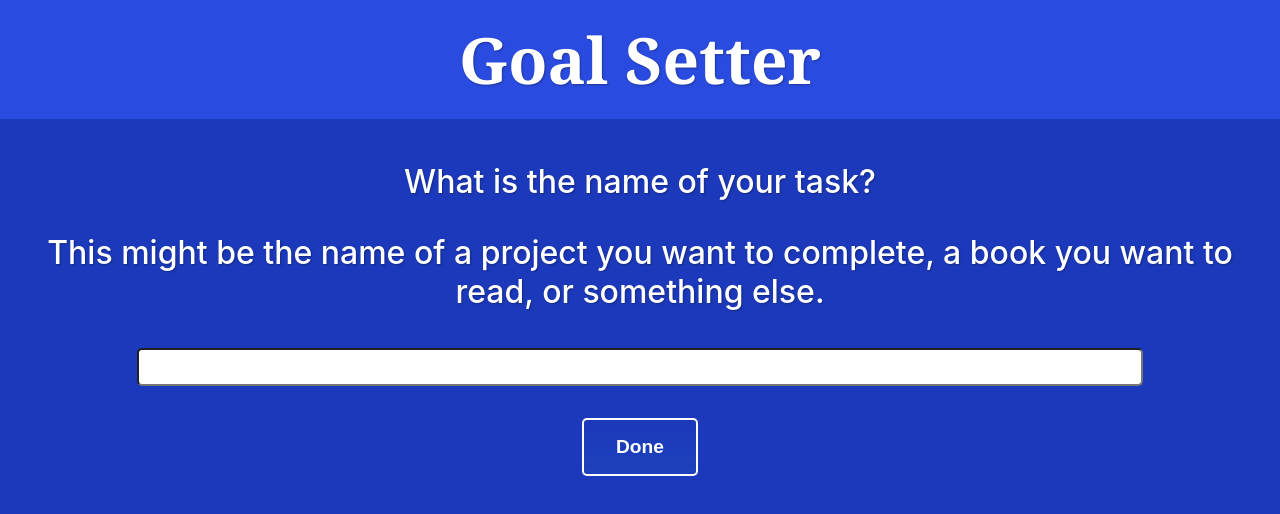
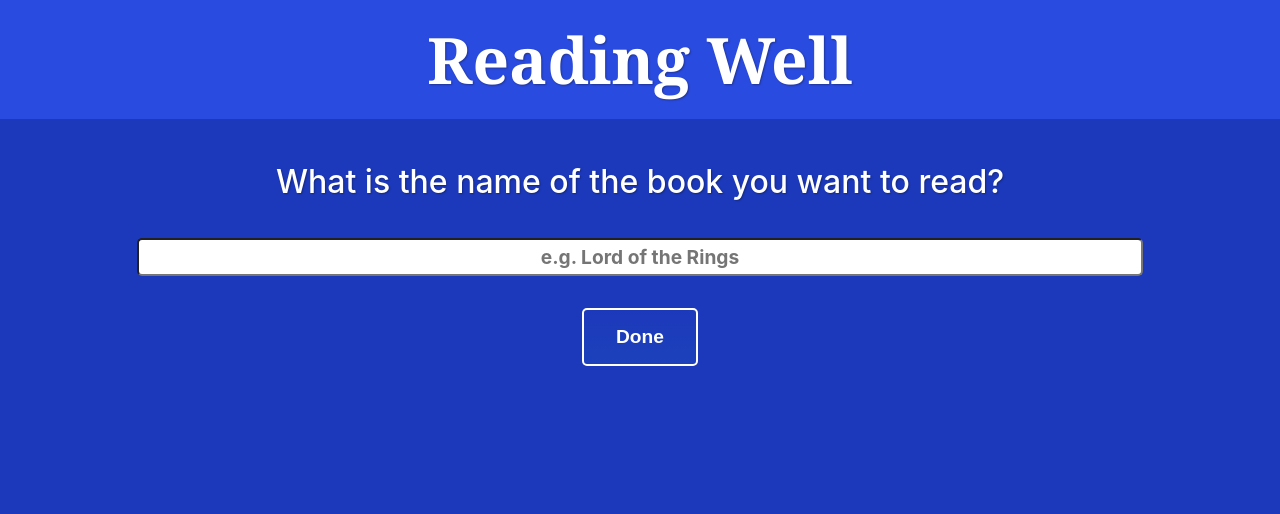
Before and after one commit to joseph-ford10/goal-setter, a React (Create React App) app: page /form in a window 1280 px wide. Shown: the top 514 px of the page. Built offline with nearby package versions, Linux system fonts and the light colour scheme.

Commit message:
Change text to reflect app focus

```diff
--- a/src/DailyTargetInput.js
+++ b/src/DailyTargetInput.js
@@ -4,7 +4,7 @@ import DoneButton from './DoneButton'
 function DailyTargetInput({ inputData, handleChange, formProgressSetter }) {
   return (
     <div className="fadeIn">
-      <p>How many {inputData.unitsName} per day can you do?</p>
+      <p>How many {inputData.unitsName} per day can you read?</p>
       <input
         type="number"
         name="unitsPerDay"
--- a/src/Heading.js
+++ b/src/Heading.js
@@ -1,7 +1,7 @@
 import React from 'react'
 
 function Heading() {
-  return <h1>Goal Setter</h1>
+  return <h1>Reading Well</h1>
 }
 
 export default Heading
--- a/src/StartDateInput.js
+++ b/src/StartDateInput.js
@@ -4,7 +4,7 @@ import DoneButton from './DoneButton'
 function StartDateInput({ inputData, handleChange, formProgressSetter }) {
   return (
     <div className="fadeIn">
-      <p>When do you want to start working towards your goal?</p>
+      <p>When will you be starting {inputData.task}?</p>
       <input
         type="date"
         name="startDate"
--- a/src/TargetTypeInput.js
+++ b/src/TargetTypeInput.js
@@ -4,7 +4,7 @@ import DoneButton from './DoneButton'
 function targetTypeInput({ formProgressSetter, setTargetType }) {
   return (
     <div className="fadeIn">
-      <p>Would you like to set a target end date or a daily progress goal?</p>
+      <p>Would you like to set an end date or a daily target?</p>
       <div className="radioButtons">
         <label className="radioItem1">
           <input
--- a/src/TaskNameInput.js
+++ b/src/TaskNameInput.js
@@ -4,17 +4,14 @@ import DoneButton from './DoneButton'
 function TaskNameInput({ inputData, handleChange, formProgressSetter }) {
   return (
     <div className="fadeIn">
-      <p>What is the name of your task?</p>{' '}
-      <p>
-        This might be the name of a project you want to complete, a book you
-        want to read, or something else.
-      </p>
+      <p>What is the name of the book you want to read?</p>{' '}
       <input
         type="text"
         name="task"
         value={inputData.task}
         onChange={handleChange}
         aria-label="Task"
+        placeholder="e.g. Lord of the Rings"
       ></input>
       <div>
         <DoneButton formProgressSetter={formProgressSetter} number={2} />
--- a/src/TotalUnitsInput.js
+++ b/src/TotalUnitsInput.js
@@ -5,8 +5,8 @@ function TotalUnitsInput({ inputData, handleChange, formProgressSetter }) {
   return (
     <div className="fadeIn">
       <p>
-        How many {inputData.unitsName} will it take in total to complete your
-        task?
+        How many {inputData.unitsName} will it take in total to complete{' '}
+        {inputData.task}?
       </p>
       <input
         type="number"
@@ -14,6 +14,7 @@ function TotalUnitsInput({ inputData, handleChange, formProgressSetter }) {
         value={inputData.unitsNum}
         onChange={handleChange}
         aria-label="Number of units:"
+        placeholder="enter a number"
       ></input>
       <div>
         <DoneButton formProgressSetter={formProgressSetter} number={4} />
--- a/src/UnitTypeInput.js
+++ b/src/UnitTypeInput.js
@@ -5,11 +5,8 @@ function UnitTypeInput({ inputData, handleChange, formProgressSetter }) {
   return (
     <div className="fadeIn">
       <p>
-        What kind of daily target do you want to set for completing your task?
-      </p>
-      <p>
-        You might use a time unit like "minutes" or a different unit like
-        "pages".
+        What kind of daily target do you want to set for completing{' '}
+        {inputData.task}?
       </p>
       <input
         type="text"
@@ -17,6 +14,7 @@ function UnitTypeInput({ inputData, handleChange, formProgressSetter }) {
         value={inputData.unitsName}
         onChange={handleChange}
         aria-label="Name of units"
+        placeholder="e.g. pages, minutes, locations"
       ></input>
       <div>
         <DoneButton formProgressSetter={formProgressSetter} number={3} />
```
